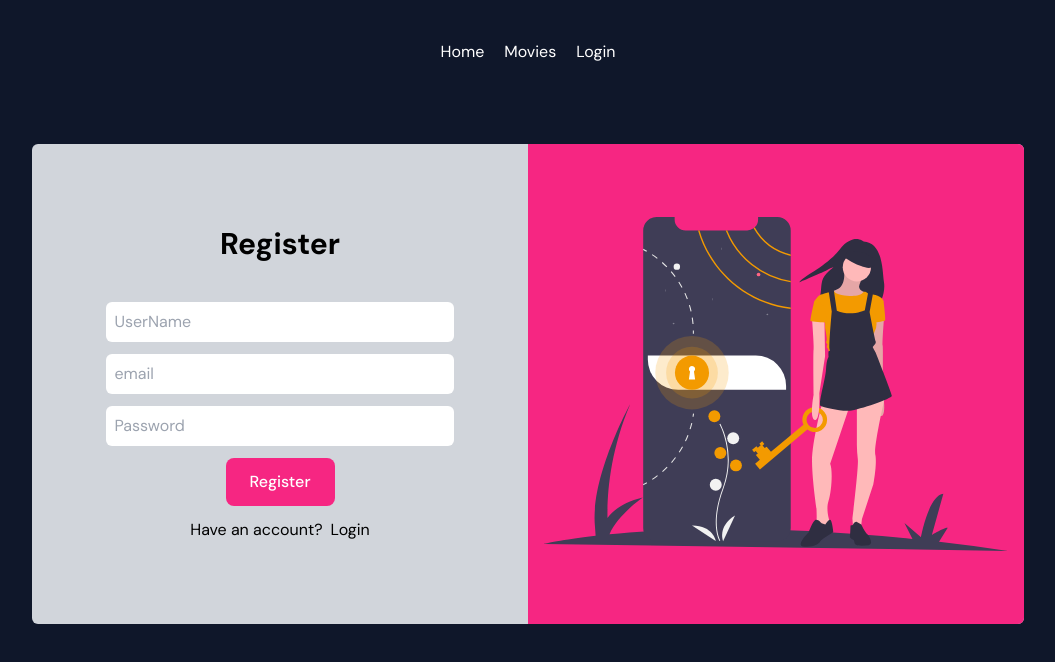
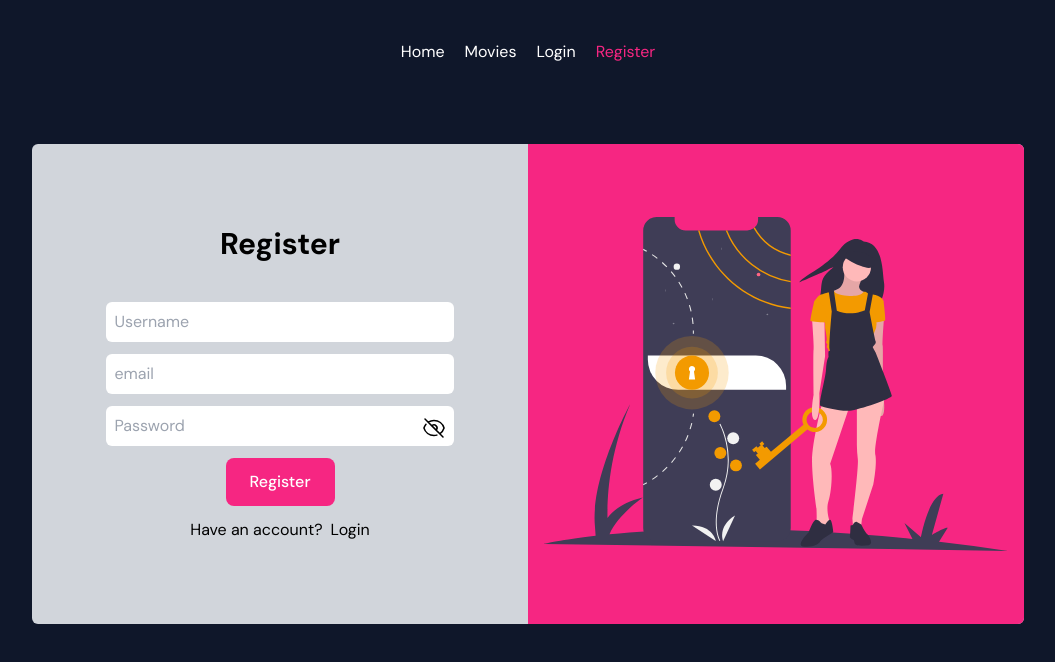
Before and after one commit to Shukajnhon/simple-movies-react, a React (Create React App) app: page /register in a window 1280 px wide. Shown: the top 662 px of the page, without its empty margins (112-1167 px from the left). Built offline with nearby package versions, Linux system fonts and the light colour scheme.

Commit message:
add Input.js in input folder, add showPassWord func in RegisterPage

```diff
--- a/package.json
+++ b/package.json
@@ -6,6 +6,7 @@
     "@testing-library/jest-dom": "^5.16.5",
     "@testing-library/react": "^13.4.0",
     "@testing-library/user-event": "^13.5.0",
+    "firebase": "^9.17.1",
     "node-sass": "^7.0.3",
     "prop-types": "^15.8.1",
     "react": "^18.2.0",
--- /dev/null
+++ b/src/components/input/Input.js
@@ -0,0 +1,7 @@
+import React from "react";
+
+const Input = ({className, type, placeholder, ...props}) => {
+  return <input type={type} {...props} />;
+};
+
+export default Input;
--- a/src/components/layout/Header.js
+++ b/src/components/layout/Header.js
@@ -22,6 +22,13 @@
       >
         Login
       </NavLink>
+
+      <NavLink
+        to="register"
+        className={({isActive}) => (isActive ? "text-primary" : "")}
+      >
+        Register
+      </NavLink>
     </header>
   );
 };
--- a/src/pages/LoginPage.js
+++ b/src/pages/LoginPage.js
@@ -9,7 +9,7 @@
         <img className="w-full h-full" src={loginImg} alt="login" />
       </div>
 
-      <div class="login-form w-2/4 h-full">
+      <div className="login-form w-2/4 h-full">
         <form
           action=""
           className="w-full h-full flex flex-col justify-center items-center animate-slideUp"
--- a/src/pages/RegisterPage.js
+++ b/src/pages/RegisterPage.js
@@ -1,40 +1,108 @@
-import React from "react";
+import React, {useState} from "react";
+import {getAuth, createUserWithEmailAndPassword} from "firebase/auth";
 import registerImg from "../assets/img/register.svg";
 import Button from "../components/button/Button";
+import Input from "../components/input/Input";
 
 const RegisterPage = () => {
+  // const [email, setEmail] = useState("");
+  // const [password, setPassword] = useState("");
+  const [formValue, setFromValue] = useState({
+    username: "",
+    email: "",
+    password: "",
+  });
+  const [showPassword, setShowPassword] = useState(false);
+
+  const handleChange = (e) => {
+    setFromValue((prev) => {
+      const {name, value} = e.target;
+      // console.log([name], value);
+      return {
+        ...prev,
+        [name]: value,
+      };
+    });
+    // console.log("value:", value);
+  };
+
+  const handleToggle = () => {
+    setShowPassword(!showPassword);
+  };
+
+  const handleSubmit = (e) => {
+    console.log(formValue);
+    setFromValue({
+      username: "",
+      email: "",
+      password: "",
+    });
+    setShowPassword(false);
+  };
+
+  //create a new user
+  // const auth = getAuth();
+  // createUserWithEmailAndPassword(auth, email, password)
+  //   .then((userCredential) => {
+  //     // Signed in
+  //     const user = userCredential.user;
+  //     // ...
+  //   })
+  //   .catch((error) => {
+  //     const errorCode = error.code;
+  //     const errorMessage = error.message;
+  //     // ..
+  //   });
+
   return (
     <div className="flex justify-between items-center h-[30rem] w-[80%] mx-auto rounded-md bg-gray-300 shadow-[0_3px_30px_rgba(0, 0, 0, 0.5)]  text-black">
-      <div class="w-2/4 h-full">
+      <div className="w-2/4 h-full">
         <form
           action=""
           className="w-full h-full flex flex-col justify-center items-center animate-slideUp"
         >
           <h2 className="text-center font-bold text-3xl mb-10 ">Register</h2>
+
           <input
             className="p-2 w-[70%] mb-3 rounded-md"
             type="text"
-            name=""
-            id=""
-            placeholder="UserName"
+            name="username"
+            id="username"
+            placeholder="Username"
+            value={formValue.username}
+            onChange={handleChange}
           />
           <input
             className="p-2 w-[70%] mb-3 rounded-md"
             type="email"
-            name=""
-            id=""
+            name="email"
+            id="email"
             placeholder="email"
+            value={formValue.email}
+            onChange={handleChange}
           />
-          <input
-            className="p-2 w-[70%] mb-3 rounded-md"
-            type="password"
-            name=""
-            id=""
-            placeholder="Password"
-          />
+          <div className="w-[70%] flex justify-between items-center relative">
+            <input
+              className="p-2 w-full  mb-3 rounded-md"
+              type={`${showPassword ? "text" : "password"}`}
+              name="password"
+              id="password"
+              placeholder="Password"
+              value={formValue.password}
+              onChange={handleChange}
+            ></input>
+            <span
+              className="absolute right-0 -translate-x-2 -translate-y-1 cursor-pointer transition-all"
+              onClick={handleToggle}
+            >
+              {!showPassword ? <EyeInvisible></EyeInvisible> : <Eye></Eye>}
+            </span>
+          </div>
 
           <div className="mb-3">
-            <Button className="px-12 py-2 text-white">Register</Button>
+            <Button onClick={handleSubmit} className="px-12 py-2 text-white">
+              Register
+            </Button>
           </div>
           <span>
             Have an account?
@@ -52,4 +120,47 @@
   );
 };
 
+const Eye = () => {
+  return (
+    <svg
+      xmlns="http://www.w3.org/2000/svg"
+      fill="none"
+      viewBox="0 0 24 24"
+      strokeWidth="1.5"
+      stroke="currentColor"
+      className="w-6 h-6"
+    >
+      <path
+        strokeLinecap="round"
+        strokeLinejoin="round"
+        d="M2.036 12.322a1.012 1.012 0 010-.639C3.423 7.51 7.36 4.5 12 4.5c4.638 0 8.573 3.007 9.963 7.178.07.207.07.431 0 .639C20.577 16.49 16.64 19.5 12 19.5c-4.638 0-8.573-3.007-9.963-7.178z"
+      />
+      <path
+        strokeLinecap="round"
+        strokeLinejoin="round"
+        d="M15 12a3 3 0 11-6 0 3 3 0 016 0z"
+      />
+    </svg>
+  );
+};
+
+const EyeInvisible = () => {
+  return (
+    <svg
+      xmlns="http://www.w3.org/2000/svg"
+      fill="none"
+      viewBox="0 0 24 24"
+      strokeWidth="1.5"
+      stroke="currentColor"
+      className="w-6 h-6"
+    >
+      <path
+        strokeLinecap="round"
+        strokeLinejoin="round"
+        d="M3.98 8.223A10.477 10.477 0 001.934 12C3.226 16.338 7.244 19.5 12 19.5c.993 0 1.953-.138 2.863-.395M6.228 6.228A10.45 10.45 0 0112 4.5c4.756 0 8.773 3.162 10.065 7.498a10.523 10.523 0 01-4.293 5.774M6.228 6.228L3 3m3.228 3.228l3.65 3.65m7.894 7.894L21 21m-3.228-3.228l-3.65-3.65m0 0a3 3 0 10-4.243-4.243m4.242 4.242L9.88 9.88"
+      />
+    </svg>
+  );
+};
+
 export default RegisterPage;
--- /dev/null
+++ b/src/utils/firebase-config.js
@@ -0,0 +1,20 @@
+// Import the functions you need from the SDKs you need
+import {initializeApp} from "firebase/app";
+import {connectAuthEmulator, getAuth} from "firebase/auth";
+// TODO: Add SDKs for Firebase products that you want to use
+// https://firebase.google.com/docs/web/setup#available-libraries
+
+// Your web app's Firebase configuration
+const firebaseConfig = {
+  apiKey: "AIzaSyDLjhW11tKw7g7J0EmFYiQR39IK5NABGqc",
+  authDomain: "simple-movies-5f85b.firebaseapp.com",
+  projectId: "simple-movies-5f85b",
+  storageBucket: "simple-movies-5f85b.appspot.com",
+  messagingSenderId: "481708059014",
+  appId: "1:481708059014:web:7e5ac28865b2f7b966a407",
+};
+
+// Initialize Firebase
+const app = initializeApp(firebaseConfig);
+
+export const firebaseAuth = getAuth(app);
```
Also changed, not shown: 2 other files (tests, documents, lock files or other folders).
